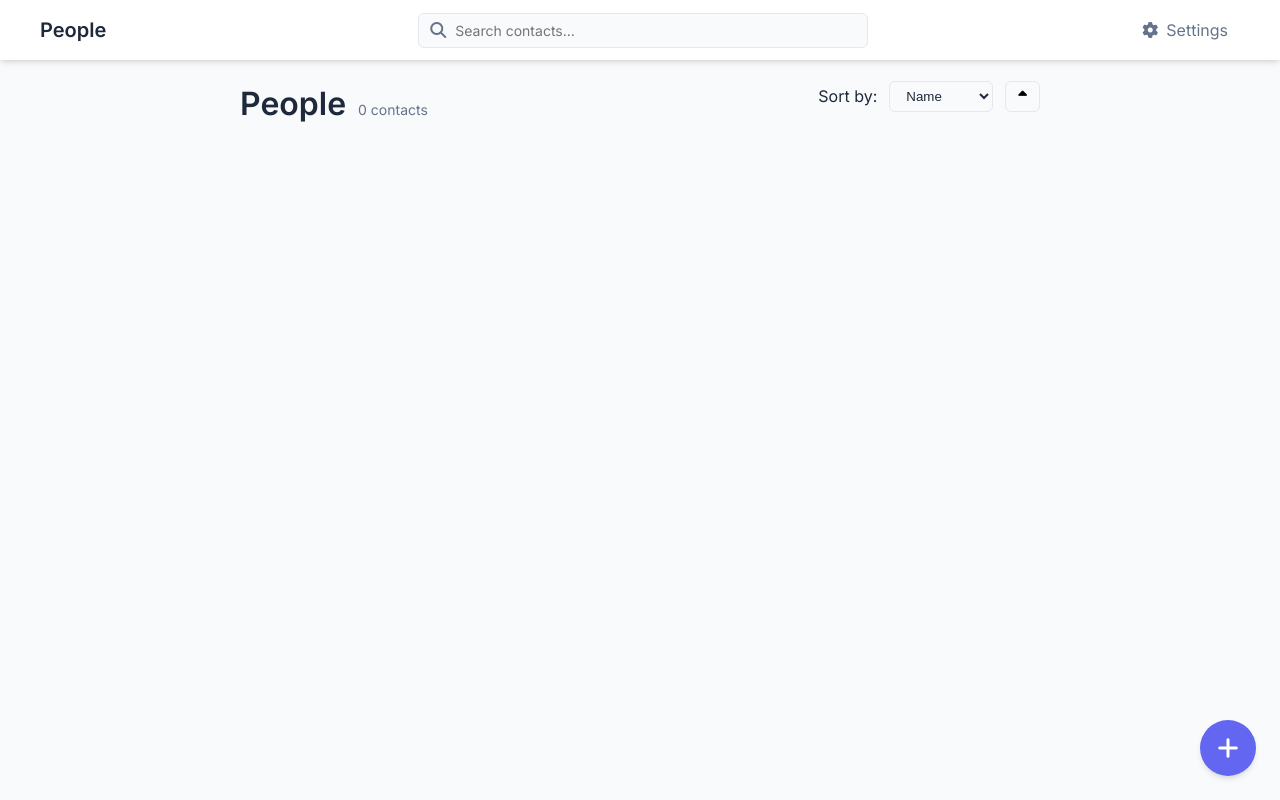
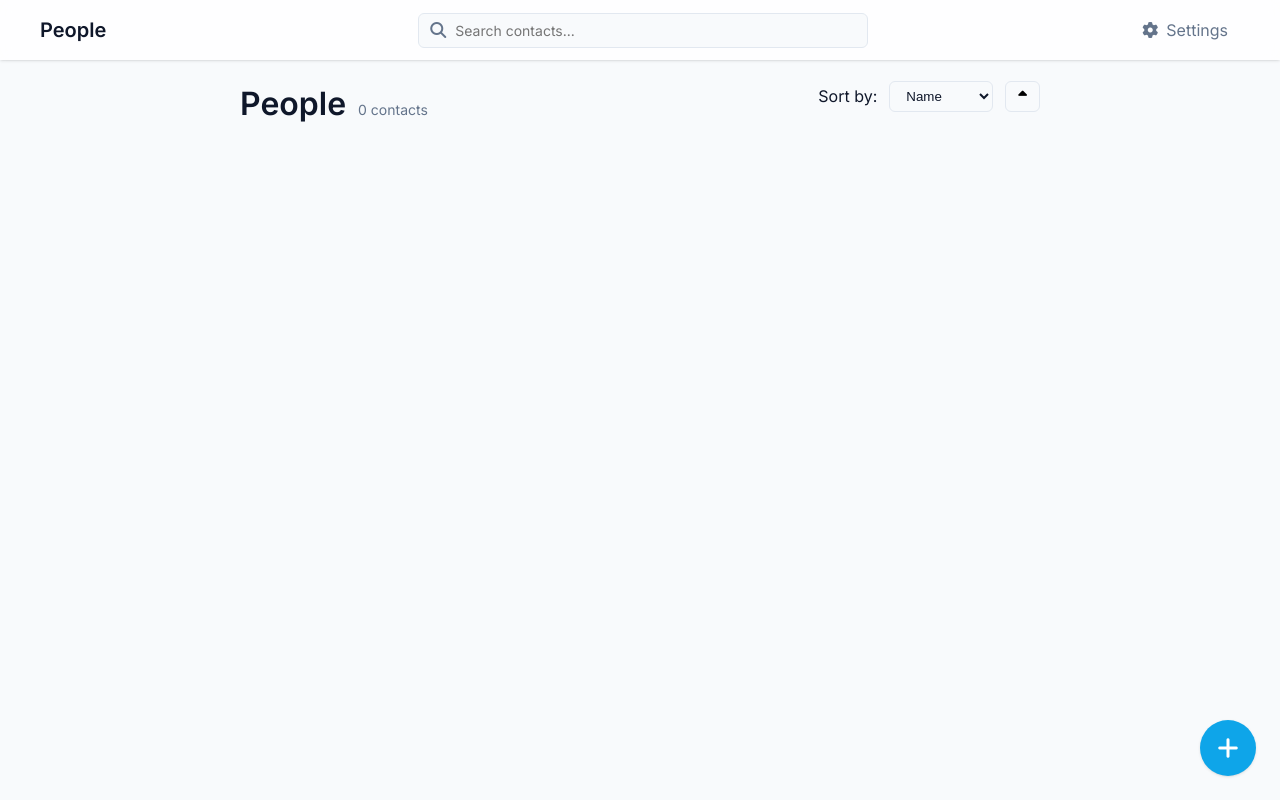
Before and after one commit to sondreb/people, an Angular app: page / in a window 1280 px wide. Built offline with nearby package versions, Linux system fonts and the light colour scheme.

Commit message:
Improve styling

```diff
--- a/src/app/components/nav-bar.component.ts
+++ b/src/app/components/nav-bar.component.ts
@@ -38,7 +38,9 @@ import { FormsModule } from '@angular/forms';
   `,
   styles: [`
     .nav-bar {
-      background: var(--card);
+      background: rgba(var(--card-rgb), 0.8);
+      backdrop-filter: blur(8px);
+      -webkit-backdrop-filter: blur(8px);
       box-shadow: var(--shadow);
       position: sticky;
       top: 0;
--- a/src/styles.css
+++ b/src/styles.css
@@ -1,21 +1,23 @@
 /* You can add global styles to this file, and also import other style files */
 
 :root {
-  --primary: #6366f1;
-  --primary-dark: #4f46e5;
+  --primary: #0ea5e9;
+  --primary-dark: #0284c7;
   --danger: #ef4444;
-  --success: #22c55e;
+  --success: #10b981;
   --background: #f8fafc;
   --card: #ffffff;
-  --text: #1e293b;
+  --card-rgb: 255, 255, 255;
+  --text: #0f172a;
   --text-light: #64748b;
   --border: #e2e8f0;
-  --shadow: 0 4px 6px -1px rgba(0, 0, 0, 0.1), 0 2px 4px -2px rgba(0, 0, 0, 0.1);
+  --shadow: 0 1px 3px 0 rgb(0 0 0 / 0.1), 0 1px 2px -1px rgb(0 0 0 / 0.1);
 }
 
 :root[data-theme="dark"] {
   --background: #0f172a;
   --card: #1e293b;
+  --card-rgb: 30, 41, 59;
   --text: #f1f5f9;
   --text-light: #94a3b8;
   --border: #334155;
```
